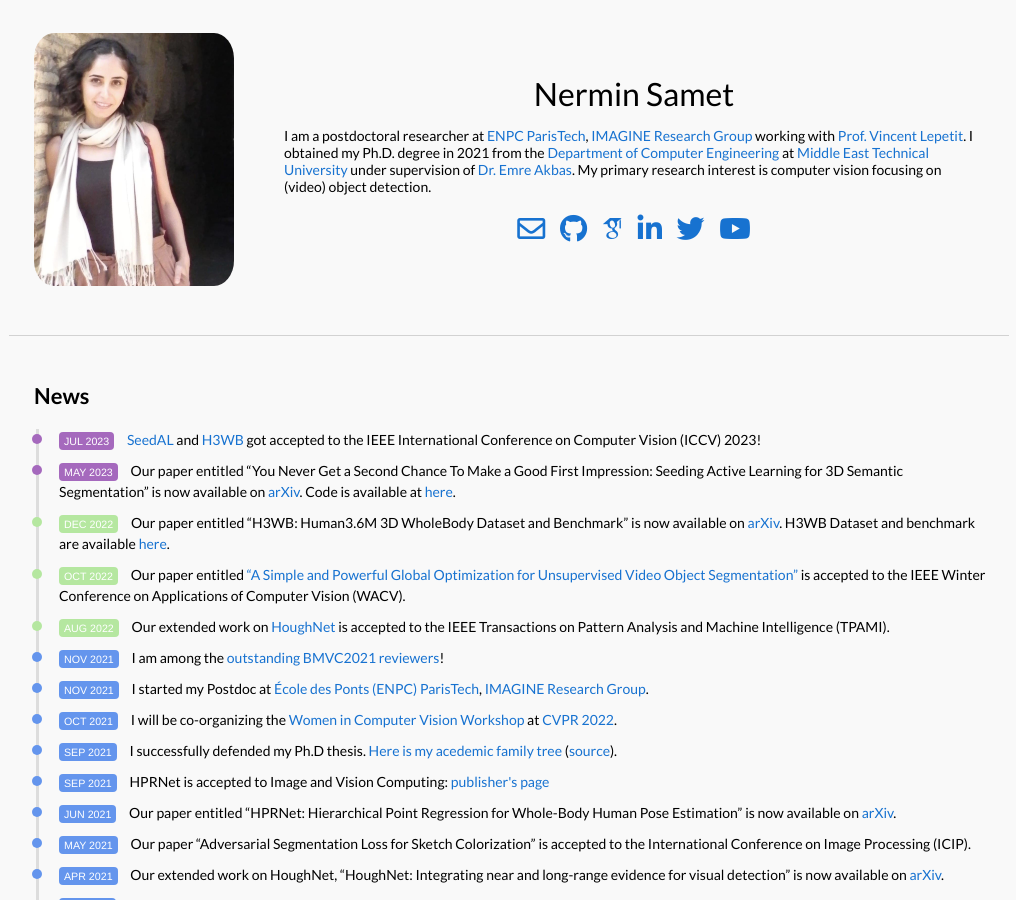
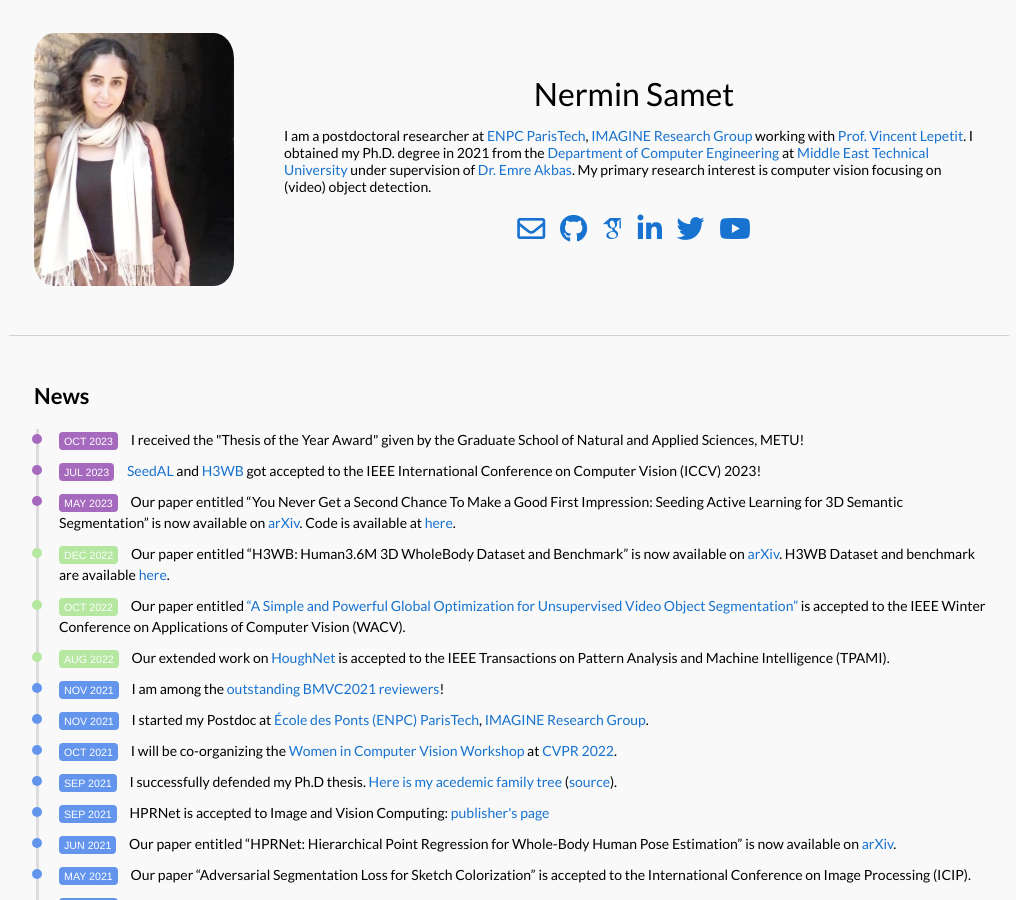
Before and after one commit to nerminsamet/nerminsamet.github.io, a Jekyll site: the page built from _posts/news/2023-10-25-thesis_award.markdown, in a window 1280 px wide and 900 px high. Shown: the whole window, without its empty margins (131-1147 px from the left). Built offline with Jekyll 4.4.1, drawn with Linux system fonts in a browser that asks for light colours; some web fonts are replaced; our own code applies the rules of GitHub Pages for plain Markdown files.

Commit message:
Update 2023-10-25-thesis_award.markdown

```diff
--- a/_posts/news/2023-10-25-thesis_award.markdown
+++ b/_posts/news/2023-10-25-thesis_award.markdown
@@ -1,6 +1,6 @@
 ---
 layout: post
-title:  "I received the "Thesis of the Year Award" given by the Graduate School of Natural and Applied Sciences, METU!"
+title:  I received the "Thesis of the Year Award" given by the Graduate School of Natural and Applied Sciences, METU!
 date:   2023-10-25 10:00:00 +03:00
 categories: news
 color: "#A569BD"
```
